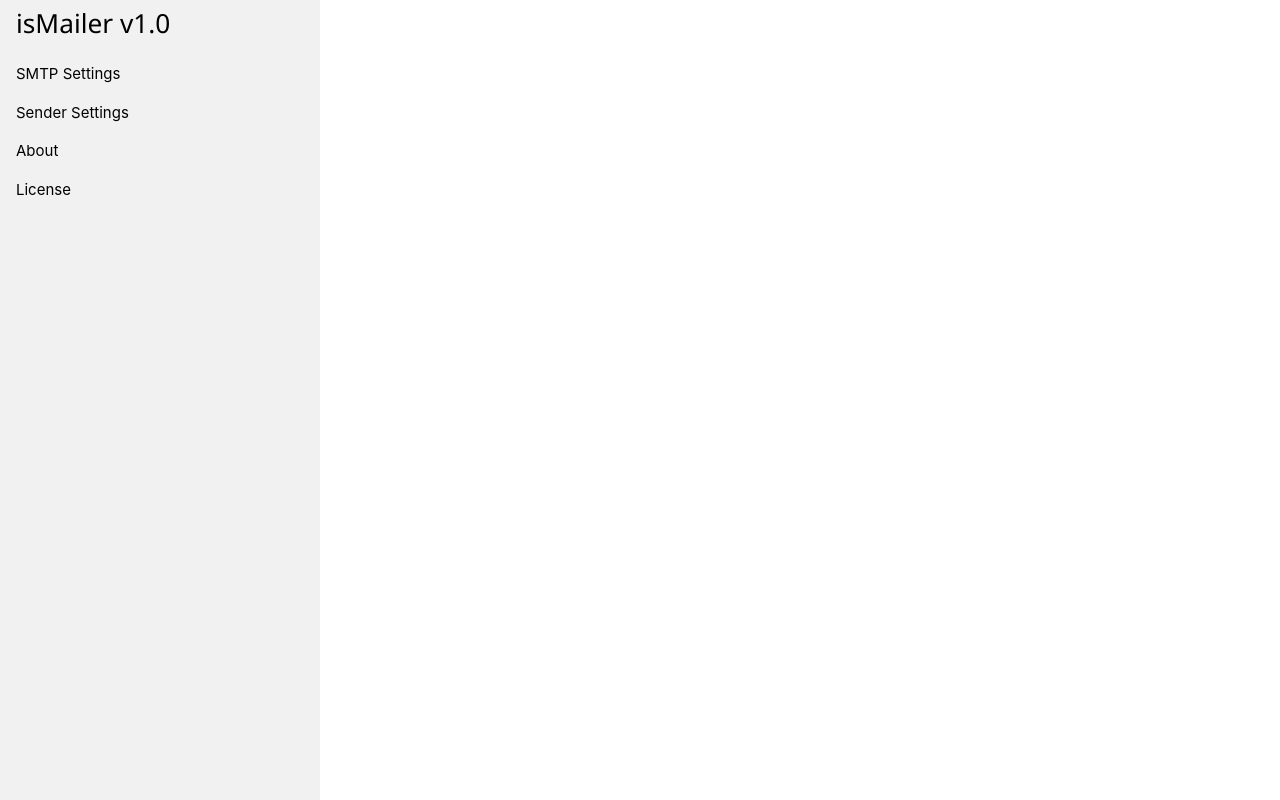
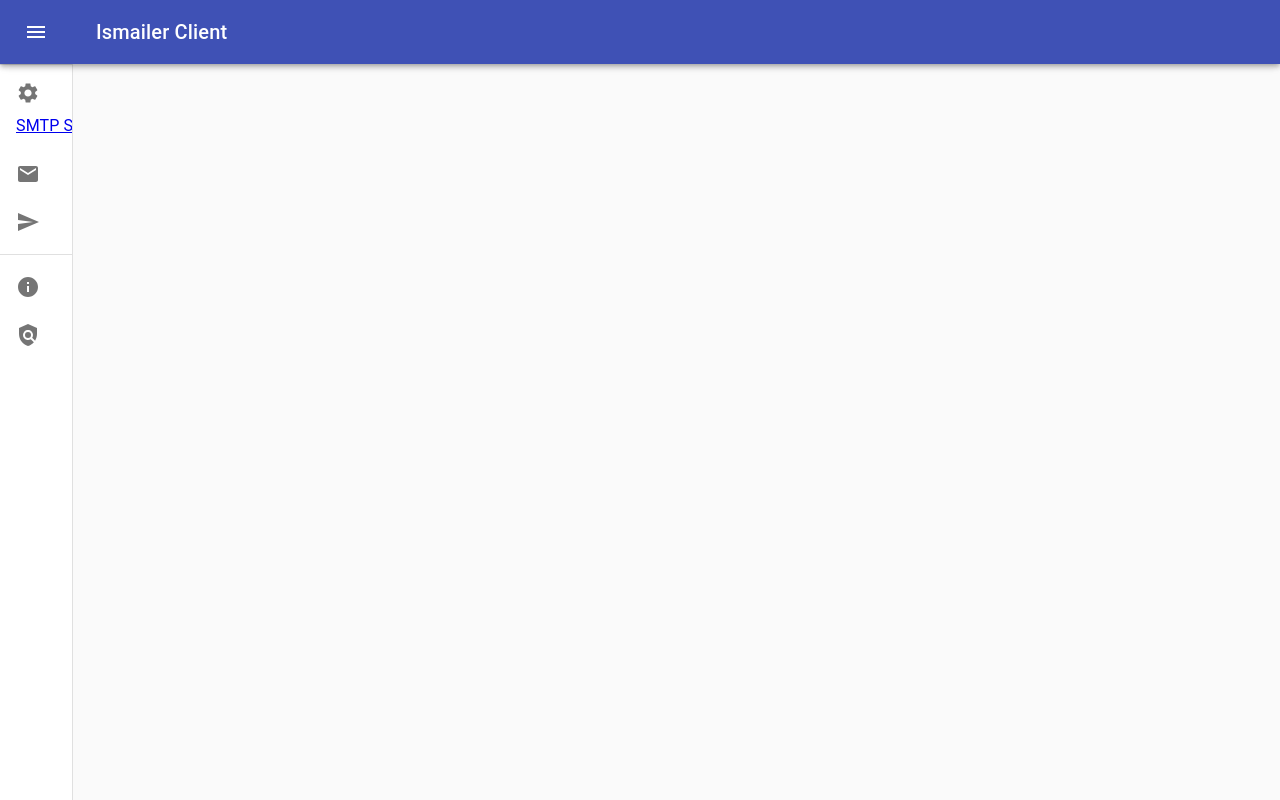
Before and after one commit to justalinko/ismailer-ui, a React (Create React App) app: page / in a window 1280 px wide. Built offline with nearby package versions, Linux system fonts and the light colour scheme.

Commit message:
add material ui

```diff
--- a/package.json
+++ b/package.json
@@ -5,6 +5,8 @@
   "main": "public/electron.js",
   "homepage": "./",
   "dependencies": {
+    "@material-ui/core": "^4.11.3",
+    "@material-ui/icons": "^4.11.2",
     "@testing-library/jest-dom": "^5.11.9",
     "@testing-library/react": "^11.2.5",
     "@testing-library/user-event": "^12.6.3",
--- a/src/App.tsx
+++ b/src/App.tsx
@@ -1,41 +1,202 @@
 import React from "react";
-import "./App.css";
-import "./Styles/w3.css";
-import 'bootstrap/dist/css/bootstrap.min.css'
+import clsx from "clsx";
+import { createStyles, makeStyles, useTheme, Theme } from "@material-ui/core/styles";
+import Drawer from "@material-ui/core/Drawer";
+import AppBar from "@material-ui/core/AppBar";
+import Toolbar from "@material-ui/core/Toolbar";
+import List from "@material-ui/core/List";
+import CssBaseline from "@material-ui/core/CssBaseline";
+import Typography from "@material-ui/core/Typography";
+import Divider from "@material-ui/core/Divider";
+import IconButton from "@material-ui/core/IconButton";
+import MenuIcon from "@material-ui/icons/Menu";
+import ChevronLeftIcon from "@material-ui/icons/ChevronLeft";
+import ChevronRightIcon from "@material-ui/icons/ChevronRight";
+import ListItem from "@material-ui/core/ListItem";
+import ListItemIcon from "@material-ui/core/ListItemIcon";
+import ListItemText from "@material-ui/core/ListItemText";
+import SettingIcon from "@material-ui/icons/Settings";
+import InfoIcon from "@material-ui/icons/Info";
+import SendIcon from "@material-ui/icons/Send";
+import MailIcon from "@material-ui/icons/Mail";
+import PolicyIcon from "@material-ui/icons/Policy";
+import { BrowserRouter as Router, Switch, Route, Link } from "react-router-dom";
 import { SenderSettingPage } from "./Page/SenderSetting";
-import { BrowserRouter as Router, Link, Route, Switch } from "react-router-dom";
 import { SmtpSettingPage } from "./Page/SmtpSetting";
+import { LicensePage } from "./Page/License";
 import { AboutPage } from "./Page/About";
-import { LicensePage } from "./Page/License";
 
-function App() {
+const drawerWidth = 240;
+
+const useStyles = makeStyles((theme: Theme) =>
+  createStyles({
+    root: {
+      display: "flex",
+    },
+    appBar: {
+      zIndex: theme.zIndex.drawer + 1,
+      transition: theme.transitions.create(["width", "margin"], {
+        easing: theme.transitions.easing.sharp,
+        duration: theme.transitions.duration.leavingScreen,
+      }),
+    },
+    appBarShift: {
+      marginLeft: drawerWidth,
+      width: `calc(100% - ${drawerWidth}px)`,
+      transition: theme.transitions.create(["width", "margin"], {
+        easing: theme.transitions.easing.sharp,
+        duration: theme.transitions.duration.enteringScreen,
+      }),
+    },
+    menuButton: {
+      marginRight: 36,
+    },
+    hide: {
+      display: "none",
+    },
+    drawer: {
+      width: drawerWidth,
+      flexShrink: 0,
+      whiteSpace: "nowrap",
+    },
+    drawerOpen: {
+      width: drawerWidth,
+      transition: theme.transitions.create("width", {
+        easing: theme.transitions.easing.sharp,
+        duration: theme.transitions.duration.enteringScreen,
+      }),
+    },
+    drawerClose: {
+      transition: theme.transitions.create("width", {
+        easing: theme.transitions.easing.sharp,
+        duration: theme.transitions.duration.leavingScreen,
+      }),
+      overflowX: "hidden",
+      width: theme.spacing(7) + 1,
+      [theme.breakpoints.up("sm")]: {
+        width: theme.spacing(9) + 1,
+      },
+    },
+    toolbar: {
+      display: "flex",
+      alignItems: "center",
+      justifyContent: "flex-end",
+      padding: theme.spacing(0, 1),
+      // necessary for content to be below app bar
+      ...theme.mixins.toolbar,
+    },
+    content: {
+      flexGrow: 1,
+      padding: theme.spacing(3),
+    },
+  })
+);
+
+export default function MiniDrawer() {
+  const classes = useStyles();
+  const theme = useTheme();
+  const [open, setOpen] = React.useState(false);
+
+  const handleDrawerOpen = () => {
+    setOpen(true);
+  };
+
+  const handleDrawerClose = () => {
+    setOpen(false);
+  };
+
   return (
-    <div className="App">
     <Router>
-        <div className="w3-sidebar w3-light-grey w3-bar-block" style={{ width: "25%" }}>
-          <h3 className="w3-bar-item">isMailer v1.0</h3>
-          <Link to="/smtp" className="w3-bar-item w3-button">
-            SMTP Settings
+      <div className={classes.root}>
+        <CssBaseline />
+        <AppBar
+          position="fixed"
+          className={clsx(classes.appBar, {
+            [classes.appBarShift]: open,
+          })}
+        >
+          <Toolbar>
+            <IconButton
+              color="inherit"
+              aria-label="open drawer"
+              onClick={handleDrawerOpen}
+              edge="start"
+              className={clsx(classes.menuButton, {
+                [classes.hide]: open,
+              })}
+            >
+              <MenuIcon />
+            </IconButton>
+            <Typography variant="h6" noWrap>
+              Ismailer Client
+            </Typography>
+          </Toolbar>
+        </AppBar>
+        <Drawer
+          variant="permanent"
+          className={clsx(classes.drawer, {
+            [classes.drawerOpen]: open,
+            [classes.drawerClose]: !open,
+          })}
+          classes={{
+            paper: clsx({
+              [classes.drawerOpen]: open,
+              [classes.drawerClose]: !open,
+            }),
+          }}
+        >
+          <div className={classes.toolbar}>
+            Testing
+            <IconButton onClick={handleDrawerClose}>{theme.direction === "rtl" ? <ChevronRightIcon /> : <ChevronLeftIcon />}</IconButton>
+          </div>
+          <Divider />
+          <List>
+            <ListItem button>
+              <Link to="/smtp">
+                <ListItemIcon>
+                  <SettingIcon />
+                </ListItemIcon>
+                <ListItemText primary={"SMTP Setting"} />
               </Link>
-          <Link to="/sender" className="w3-bar-item w3-button">
-            Sender Settings
-          </Link>
-          <Link to="/about" className="w3-bar-item w3-button">
-            About
-          </Link>
-          <Link to="/license" className="w3-bar-item w3-button">
-            License
-          </Link>
-        </div>
+            </ListItem>
+            <ListItem button>
+              <ListItemIcon>
+                <MailIcon />
+              </ListItemIcon>
+              <ListItemText primary={"Sender Setting"} />
+            </ListItem>
+            <ListItem button>
+              <ListItemIcon>
+                <SendIcon />
+              </ListItemIcon>
+              <ListItemText primary={"Mail Sending"} />
+            </ListItem>
+          </List>
+          <Divider />
+          <List>
+            <ListItem button>
+              <ListItemIcon>
+                <InfoIcon />
+              </ListItemIcon>
+              <ListItemText primary={"About"} />
+            </ListItem>
+            <ListItem button>
+              <ListItemIcon>
+                <PolicyIcon />
+              </ListItemIcon>
+              <ListItemText primary={"License"} />
+            </ListItem>
+          </List>
+        </Drawer>
+        <main className={classes.content}>
           <Switch>
             <Route exact path="/sender" component={SenderSettingPage} />
             <Route exact path="/smtp" component={SmtpSettingPage} />
             <Route exact path="/about" component={AboutPage} />
             <Route exact path="/license" component={LicensePage} />
           </Switch>
+        </main>
+      </div>
     </Router>
-    </div>
   );
 }
-
-export default App;
```
Also changed, not shown: 1 other file (tests, documents, lock files or other folders). Lines whose indentation alone changed are shown as unchanged.
